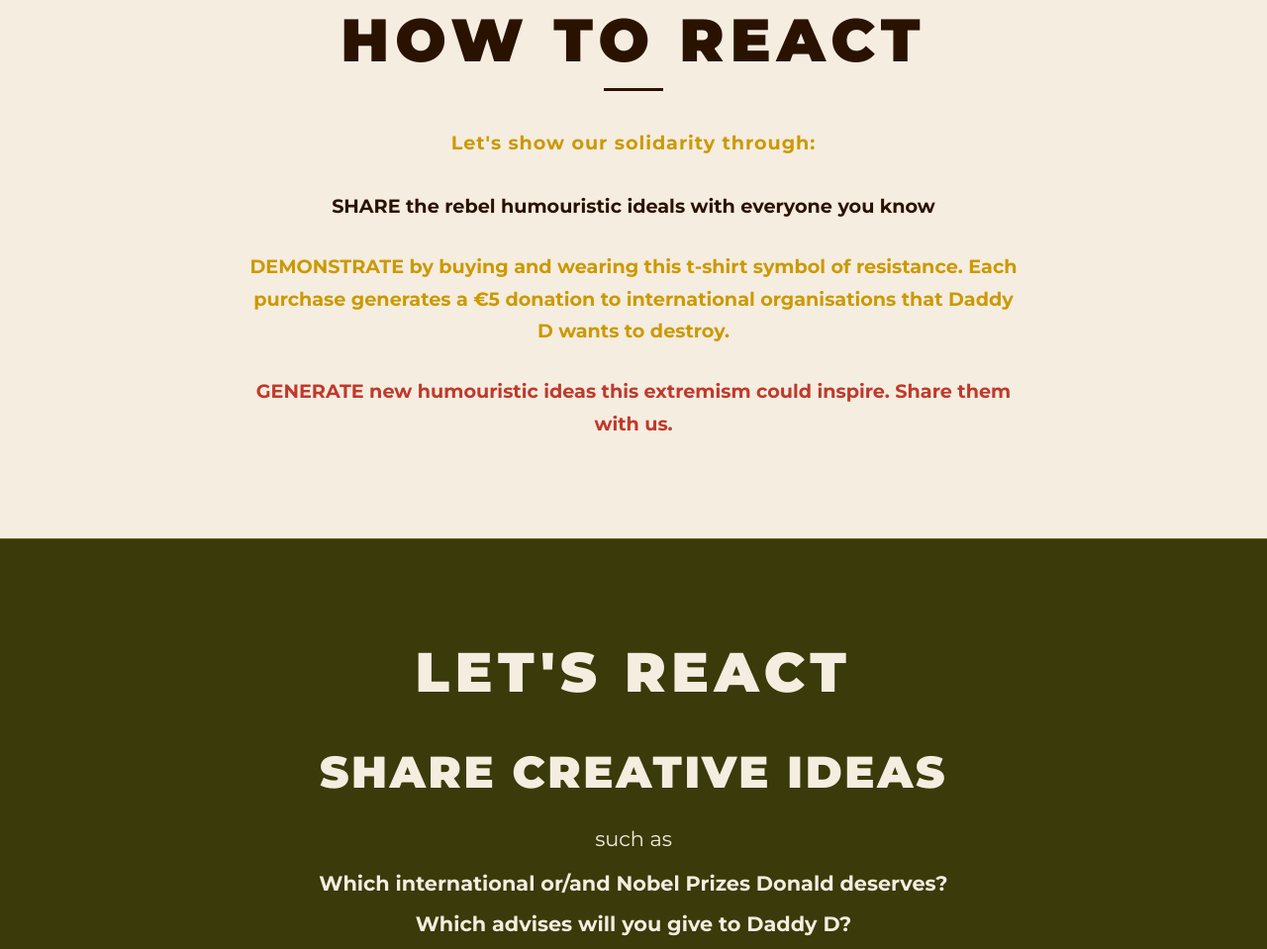
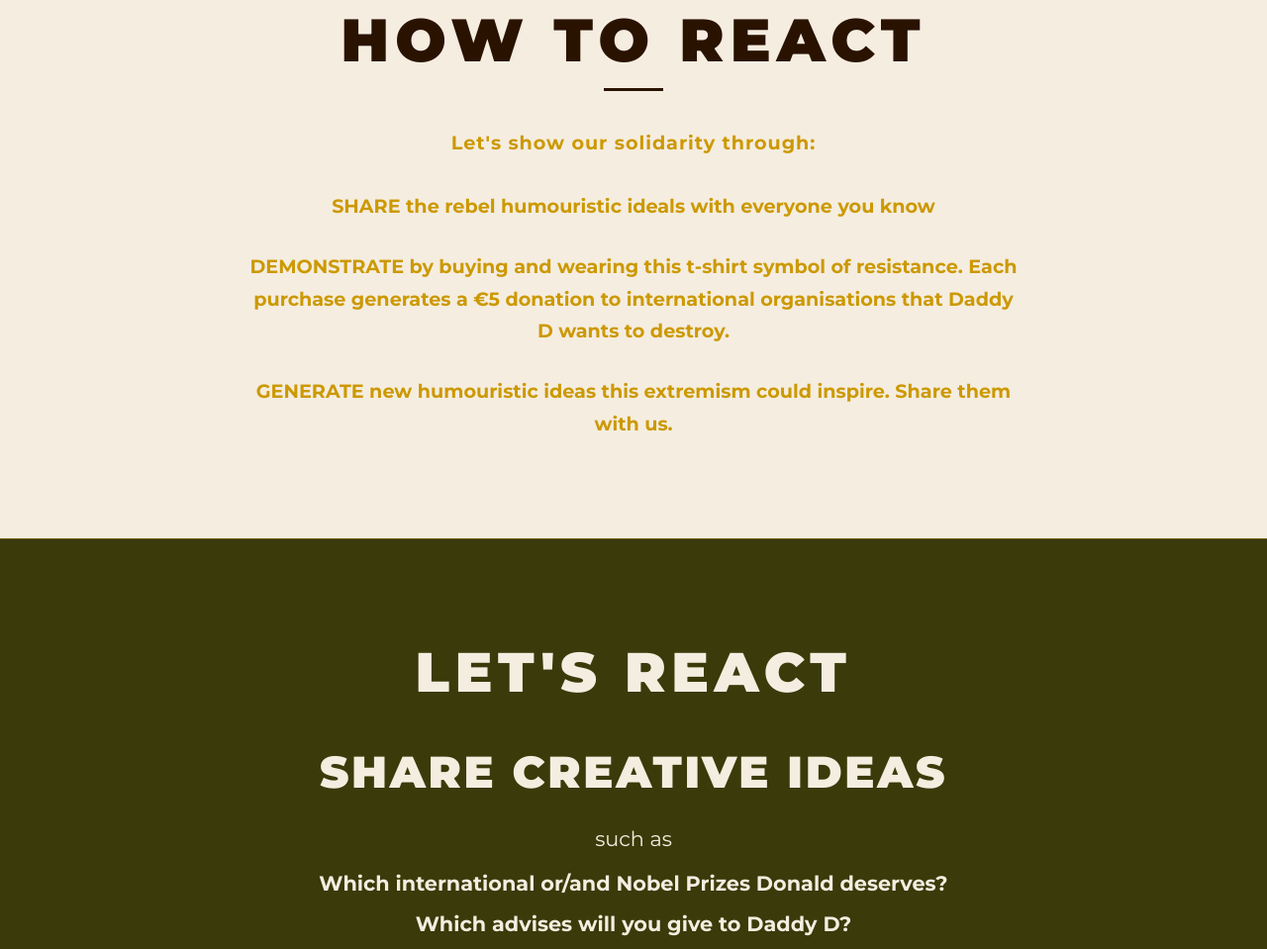
Before and after one commit to HashemZn-04/Rebelchoc-transformation, a plain HTML site: page index.html in a window 1280 px wide. Shown: the part 5931-6890 px from the top of the page at 99% size. Drawn offline with Linux system fonts and the light colour scheme.

Commit message:
refactor styles.css

```diff
--- a/styles.css
+++ b/styles.css
@@ -421,12 +421,12 @@ section { padding: 80px 24px; }
   font-family: 'Montserrat', sans-serif;
   font-weight: 700;
   font-size: clamp(1rem, 2vw, 1.2rem);
-  color: #2a1200;
+  color: var(--gold-dim);
   margin-bottom: 28px;
   line-height: 1.7;
 }
 .how-item--demonstrate { color: var(--gold-dim); }
-.how-item--generate { color: #c0392b; margin-bottom: 0; }
+.how-item--generate { color: var(--gold-dim); margin-bottom: 0; }
 
 /* ─── Let's React ─── */
 .lets-react-section {
```
